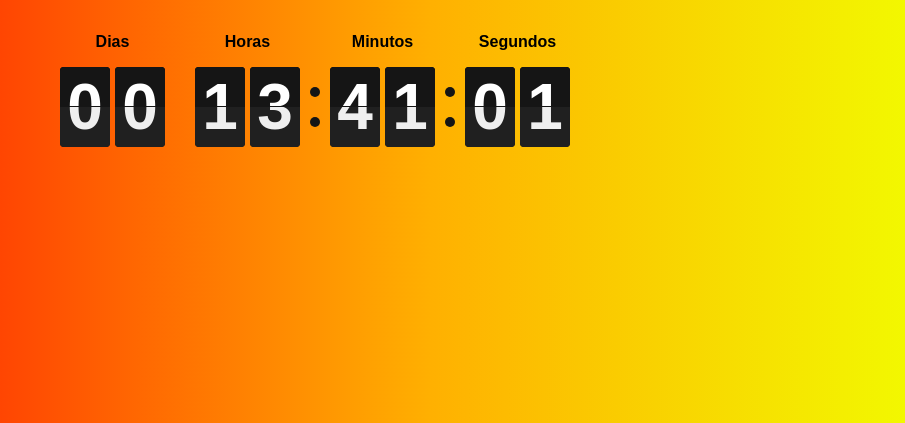
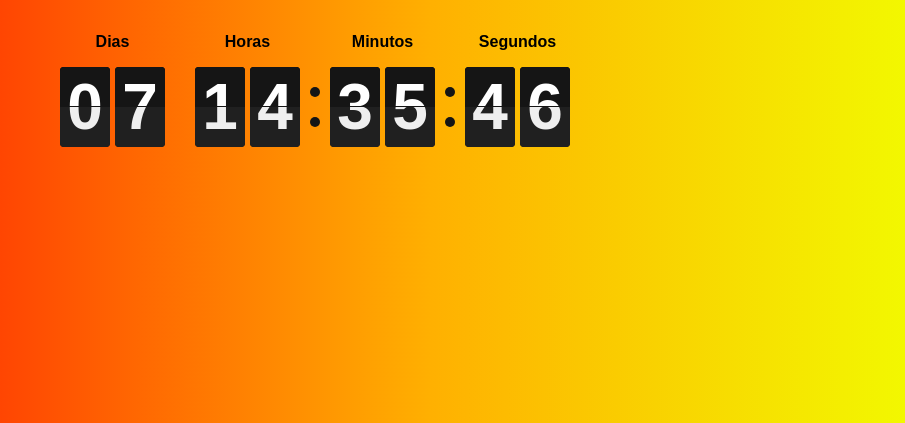
Before and after one commit to jdsmedeiros/Site-Medas, a plain HTML site: page index.html in a window 1280 px wide. Shown: the part 377-800 px from the top of the page, without its empty margins (325-1230 px from the left). Drawn offline with Linux system fonts and the light colour scheme.

Commit message:
Update index 2024.html

```diff
--- a/index.html
+++ b/index.html
@@ -18,7 +18,7 @@
     </div>
     <script>
         document.addEventListener('DOMContentLoaded', ()=>{
-            let timer_ = 1703469915 //https://www.epochconverter.com/
+            let timer_ = 1704078000 //https://www.epochconverter.com/
             let flipdown = new FlipDown(timer_)
             .start()
             .ifEnded(()=>{
```
